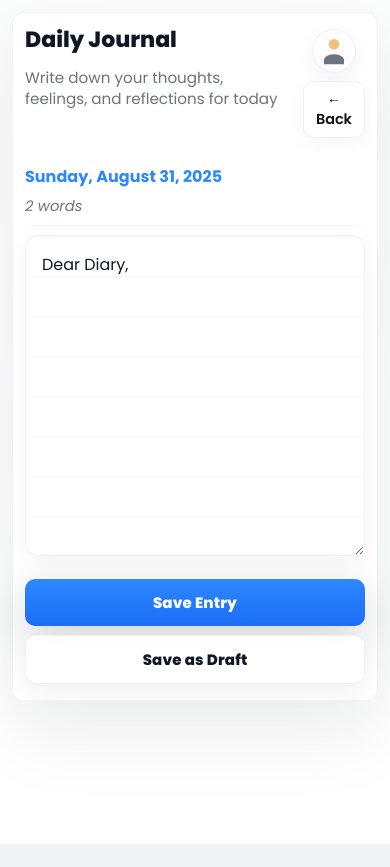
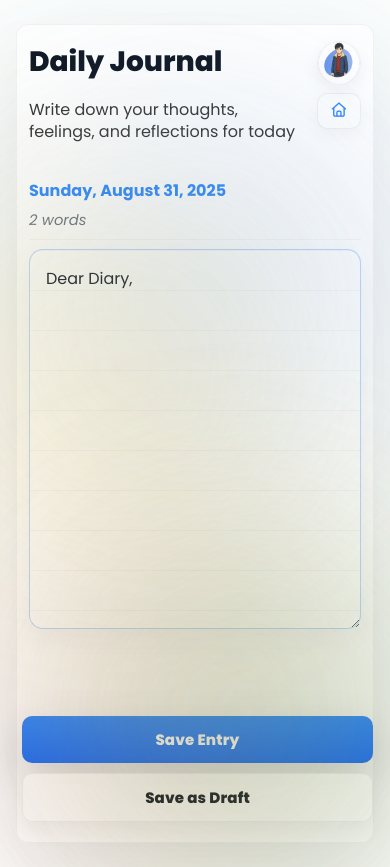
Before and after one commit to ArjiJethin/Soulink, a React (Vite) app in the folder frontend/: page /journal in a window 390 px wide. Before the commit the page ends 844 px from the top, so only its background shows below. Built offline with nearby package versions, Linux system fonts and the light colour scheme.

Commit message:
better-diary page

```diff
--- a/frontend/src/pages/Journal.jsx
+++ b/frontend/src/pages/Journal.jsx
@@ -1,7 +1,7 @@
 import { useState } from "react";
 import { useNavigate } from "react-router-dom";
 import "./page-styles/Journal.css";
-import Logo from "../assets/imgs/logo-nbg.png";
+import userAvatarUrl from "../assets/imgs/bp1.png";
 
 const API_BASE_URL = "https://soul-link-1y76.onrender.com/api";
 
@@ -100,30 +100,30 @@ export default function Journal() {
   };
 
   return (
-    <div className="journal-page">
+    <div className="journal-page landing">
+      <div className="bg-circle bg-blue"></div>
+      <div className="bg-circle bg-red"></div>
+      <div className="bg-circle bg-yellow"></div>
+      <div className="bg-circle bg-green"></div>
 
       <div className="journal-card">
 
         <main className="card-body">
             <div className="side-side">
                 <div className="heading">
-                     <h1 className="page-title">Daily Journal</h1>
+                     <h1 className="page-headin">Daily Journal</h1>
                      <p className="subtitle">Write down your thoughts, feelings, and reflections for today</p>
                 </div>
                 <header className="card-header">
 
           <div className="header-actions">
             <button className="back-btn" onClick={handleBack} aria-label="Back">
-              ← Back
+              <i className="fa-regular fa-house color-blue"></i>
             </button>
 
             {/* Replace with user avatar if available */}
             <div className="avatar-circle" title="Your profile">
-              {/* <img src="/assets/avatar.png" alt="Avatar" /> */}
-              <svg width="40" height="40" viewBox="0 0 24 24" aria-hidden>
-                <circle cx="12" cy="8" r="3.2" fill="#f1c27d"></circle>
-                <path fill="#6b7280" d="M12 14c-4 0-6 2-6 3.5V20h12v-2.5C18 16 16 14 12 14z"></path>
-              </svg>
+              <img src={userAvatarUrl} alt="Avatar" className="avatar-circle" />
             </div>
           </div>
         </header>
@@ -152,13 +152,6 @@ export default function Journal() {
               disabled={isLoading}
             />
 
-
-            {saveStatus && (
-              <div className={`save-status ${saveStatus.toLowerCase().includes("error") ? "error" : "success"}`}>
-                {saveStatus}
-              </div>
-            )}
-
             <div className="journal-actions">
               <button
                 className="btn secondary draft-btn"
--- a/frontend/src/pages/page-styles/Journal.css
+++ b/frontend/src/pages/page-styles/Journal.css
@@ -37,11 +37,18 @@
   overflow-x: hidden;
 }
 
+.heading .page-headin{
+  font-size: clamp(28px, 4vw, 36px);
+  font-weight: 800;
+  color: var(--text);
+  margin-bottom: .25rem;
+  text-align: left;
+}
+
 /* main centered card */
 /* Use min()/max() so card never exceeds viewport width and is centered */
 .journal-card{
-  width: min(var(--max-card-width), 100%);
-  max-width: var(--max-card-width);
+  width: 100%;
   margin: 0 auto; /* center on very wide screens */
   border-radius: 14px;
   background: var(--card-bg);
@@ -67,18 +74,6 @@
   align-items:center;
   gap: .9rem;
   min-width: 0; /* allow children to shrink properly in flexbox */
-}
-
-.logo-fallback{
-  display: flex;
-  justify-content: center;
-  align-items:center;
-  gap: .6rem;
-}
-
-.logo{
-  width: 30px;
-  height: 30px;
 }
 
 .brand-title{
@@ -135,7 +130,7 @@
   margin: 0;
   font-size: clamp(22px, 4vw, 40px); /* scales smoothly */
   line-height: 1;
-  font-weight: 800;
+  font-weight: 750;
   color: var(--text);
   margin-bottom: .25rem;
 }
@@ -190,13 +185,10 @@
   font-size: 16px;
   line-height: 1.6;
   color: #111827;
-  border: 1px solid var(--border);
+  border: 1px solid #2d88ff52;
   background: linear-gradient(0deg, rgba(255,255,255,0.95), rgba(255,255,255,0.95));
   box-shadow: 0 10px 26px rgba(20,30,60,0.04);
   outline: none;
-  resize: vertical;
-  min-height: 32vh; /* relative to viewport for responsiveness */
-  max-height: min(60vh, calc(100vh - 260px)); /* avoids pushing footer off-screen */
   overflow: auto;
   transition: box-shadow .14s ease, border-color .14s ease;
 }
@@ -266,6 +258,10 @@
   transition: transform .14s ease, box-shadow .14s ease;
 }
 
+.color-blue {
+  color: var(--primary);
+}
+
 /* primary Save */
 .btn.primary{
   background: linear-gradient(180deg, var(--primary), var(--primary-strong));
@@ -298,10 +294,10 @@
 /* Medium devices */
 @media (max-width: 980px){
   :root { --max-card-width: 920px; } /* slightly narrower */
-  .journal-card{ padding: clamp(10px, 2.2vw, 18px); }
+  .journal-card{ padding: clamp(10px, 2.2vw, 18px); height: 97vh; }
   .page-title{ font-size: clamp(24px, 3.6vw, 34px); }
-  .journal-textarea{ min-height: 300px; max-height: calc(100vh - 240px); }
-  .journal-actions{ gap: .6rem; }
+  .journal-textarea{ height: 45vh;  }
+  .journal-actions{ width: 90%; gap: .6rem; position: fixed; bottom: 22px; left: 22px; right: 12px; display: flex; flex-direction: column; justify-content: center; align-items: center;}
 }
 
 /* Small devices (mobile) */
@@ -374,6 +370,16 @@
   .journal-page{
     min-width: 1520px;
   }
+
+  .journal-card{
+    min-width: 1200px;
+    height: 90vh;
+  }
+
+  .journal-textarea{
+    min-height: 50vh;
+
+  }
 }
 
 .side-side {
```
Also changed, not shown: frontend/src/assets/imgs/bp1.png (added).
